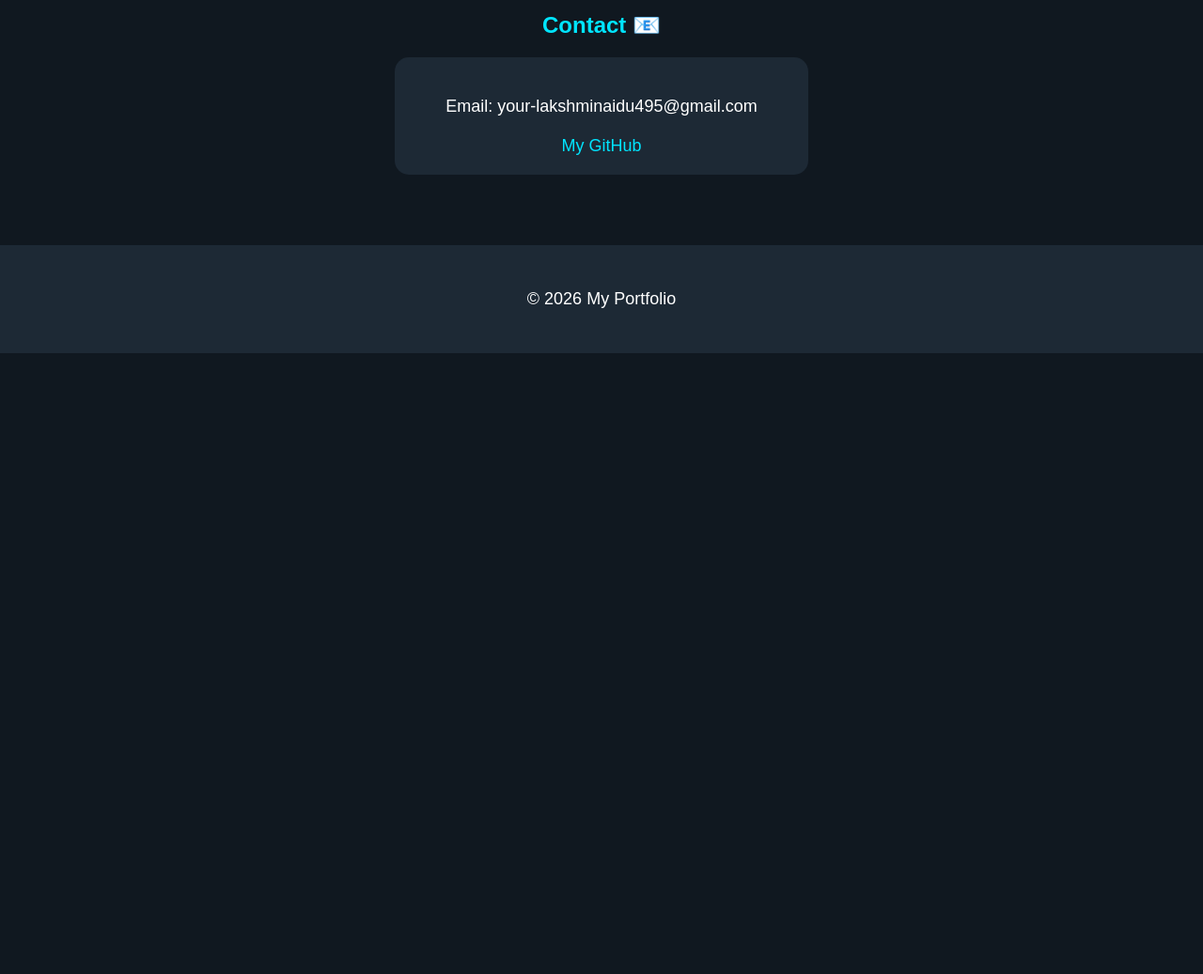
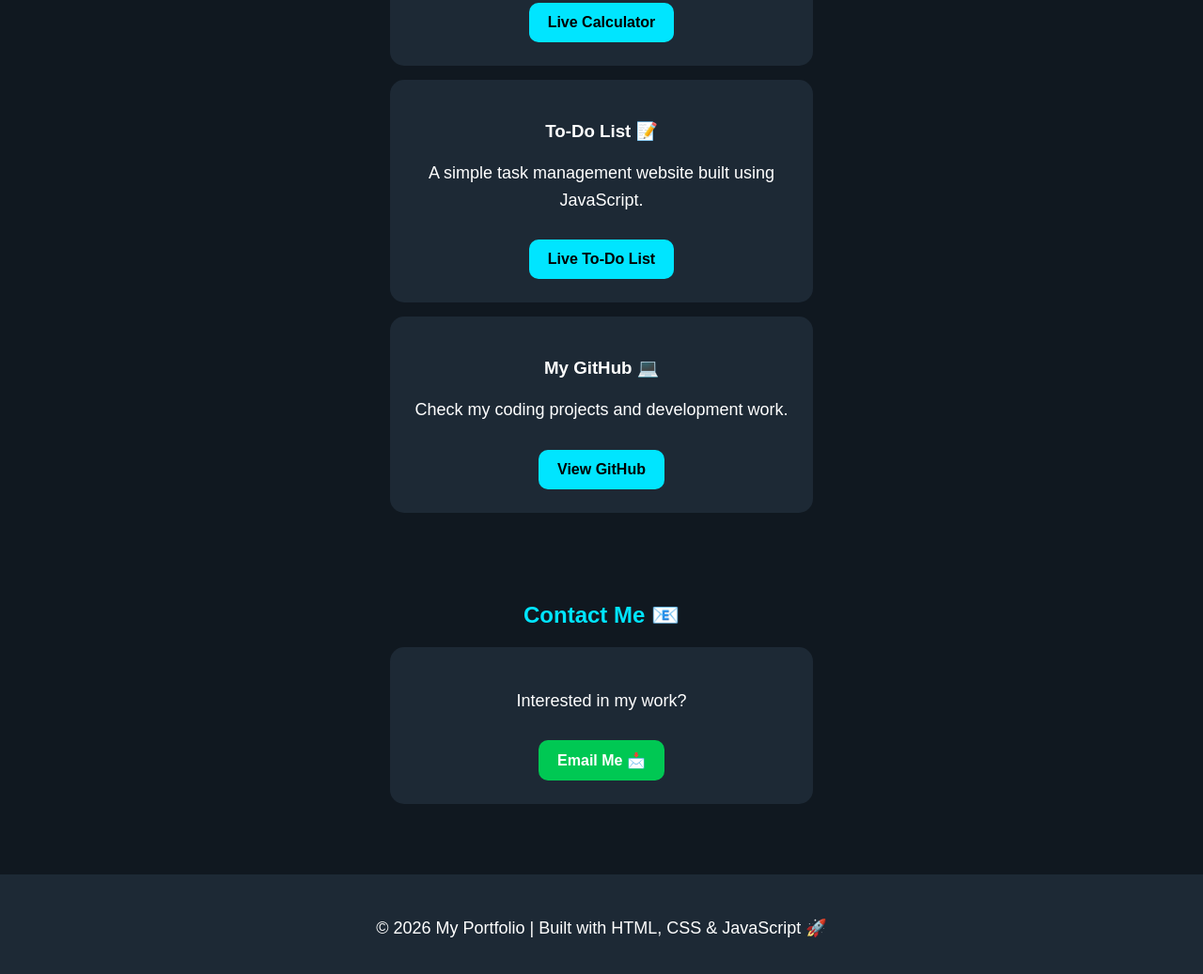
Before and after one commit to lakshminaidu495-bit/my-calculator, a plain HTML site: page portfolio.html in a window 1280 px wide. Shown: the part 1233-2270 px from the top of the page at 94% size. Before the commit the page ends 1609 px from the top, so only its background shows below. Drawn offline with Linux system fonts and the light colour scheme.

Commit message:
Add files via upload

```diff
--- a/portfolio.html
+++ b/portfolio.html
@@ -20,6 +20,7 @@
         h1 {
             font-size: 42px;
             color: #00e5ff;
+            margin-bottom: 10px;
         }
 
         h2 {
@@ -39,7 +40,7 @@
         .card {
             background: #1d2935;
             margin: 15px auto;
-            padding: 20px;
+            padding: 25px;
             max-width: 400px;
             border-radius: 15px;
         }
@@ -51,12 +52,36 @@
             padding: 10px 15px;
             margin: 5px;
             border-radius: 20px;
+            font-weight: bold;
+        }
+
+        button {
+            background: #00e5ff;
+            color: black;
+            border: none;
+            padding: 12px 20px;
+            margin-top: 10px;
+            border-radius: 10px;
+            font-size: 16px;
+            font-weight: bold;
+        }
+
+        button:hover {
+            opacity: 0.8;
         }
 
         a {
-            color: #00e5ff;
             text-decoration: none;
-            font-size: 18px;
+        }
+
+        .contact-btn {
+            display: inline-block;
+            background: #00c853;
+            color: white;
+            padding: 12px 20px;
+            margin-top: 10px;
+            border-radius: 10px;
+            font-weight: bold;
         }
 
         footer {
@@ -69,66 +94,185 @@
 
 <body>
 
+    <!-- HEADER -->
+
     <header>
+
         <h1>Hi, I'm a Web Developer 🚀</h1>
 
         <p>
             1st Year CSE Student | Learning Web Development
         </p>
+
+        <p>
+            Building websites using HTML, CSS and JavaScript.
+        </p>
+
     </header>
 
+
+    <!-- ABOUT -->
+
     <section>
+
         <h2>About Me 👨‍💻</h2>
 
-        <p>
-            I am a first-year CSE student learning
-            HTML, CSS and JavaScript.
-            My goal is to become a Software Engineer.
-        </p>
+        <div class="card">
+
+            <p>
+                I am a first-year CSE student learning
+                Web Development.
+            </p>
+
+            <p>
+                I enjoy building websites and JavaScript
+                projects using my mobile.
+            </p>
+
+            <p>
+                My goal is to become a Software Engineer.
+            </p>
+
+        </div>
+
     </section>
 
+
+    <!-- SKILLS -->
+
     <section>
+
         <h2>My Skills 🛠️</h2>
 
         <div class="card">
+
             <span class="skill">HTML</span>
+
             <span class="skill">CSS</span>
+
             <span class="skill">JavaScript</span>
+
             <span class="skill">GitHub</span>
+
         </div>
+
     </section>
 
+
+    <!-- PROJECTS -->
+
     <section>
+
         <h2>My Projects 🚀</h2>
 
+
+        <!-- CALCULATOR -->
+
         <div class="card">
+
             <h3>Calculator 🧮</h3>
+
             <p>
-                A calculator built using HTML, CSS and JavaScript.
+                A calculator built using
+                HTML, CSS and JavaScript.
             </p>
+
+            <a
+                href="https://lakshminaidu495-bit.github.io/my-calculator/"
+                target="_blank">
+
+                <button>
+                    Live Calculator
+                </button>
+
+            </a>
+
         </div>
 
+
+        <!-- TODO LIST -->
+
         <div class="card">
+
             <h3>To-Do List 📝</h3>
+
             <p>
-                A simple task management website using JavaScript.
+                A simple task management website
+                built using JavaScript.
             </p>
+
+            <a
+                href="https://lakshminaidu495-bit.github.io/my-calculator/todo.html"
+                target="_blank">
+
+                <button>
+                    Live To-Do List
+                </button>
+
+            </a>
+
         </div>
+
+
+        <!-- GITHUB -->
+
+        <div class="card">
+
+            <h3>My GitHub 💻</h3>
+
+            <p>
+                Check my coding projects and
+                development work.
+            </p>
+
+            <a
+                href="https://github.com/lakshminaidu495-bit"
+                target="_blank">
+
+                <button>
+                    View GitHub
+                </button>
+
+            </a>
+
+        </div>
+
     </section>
 
+
+    <!-- CONTACT -->
+
     <section>
-        <h2>Contact 📧</h2>
+
+        <h2>Contact Me 📧</h2>
 
         <div class="card">
-            <p>Email: your-lakshminaidu495@gmail.com</p>
-            <a href="https://github.com/">
-                My GitHub
+
+            <p>
+                Interested in my work?
+            </p>
+
+            <a
+                href="mailto:YOUR_EMAIL_HERE"
+                class="contact-btn">
+
+                Email Me 📩
+
             </a>
+
         </div>
+
     </section>
 
+
+    <!-- FOOTER -->
+
     <footer>
-        <p>© 2026 My Portfolio</p>
+
+        <p>
+            © 2026 My Portfolio | Built with HTML, CSS & JavaScript 🚀
+        </p>
+
     </footer>
 
 </body>
```
